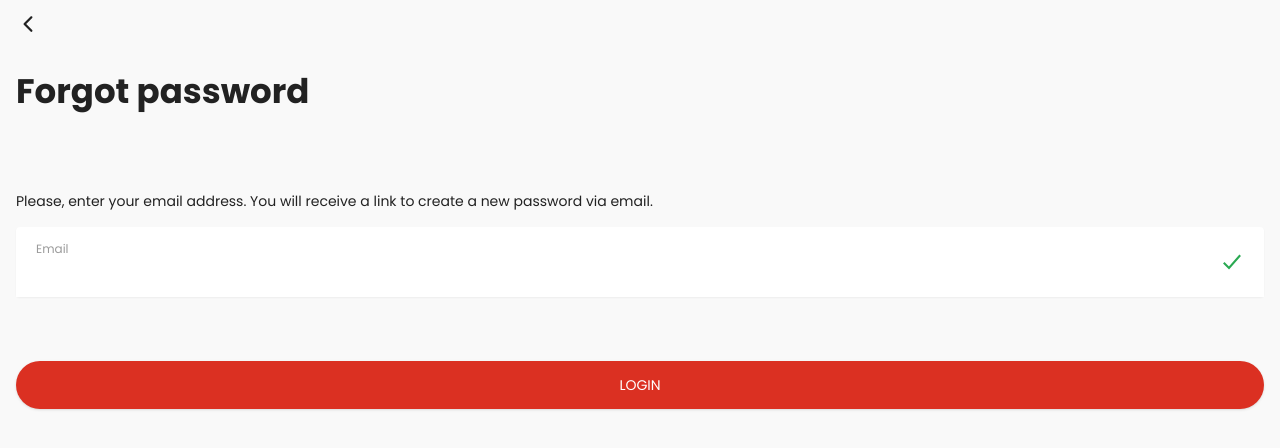
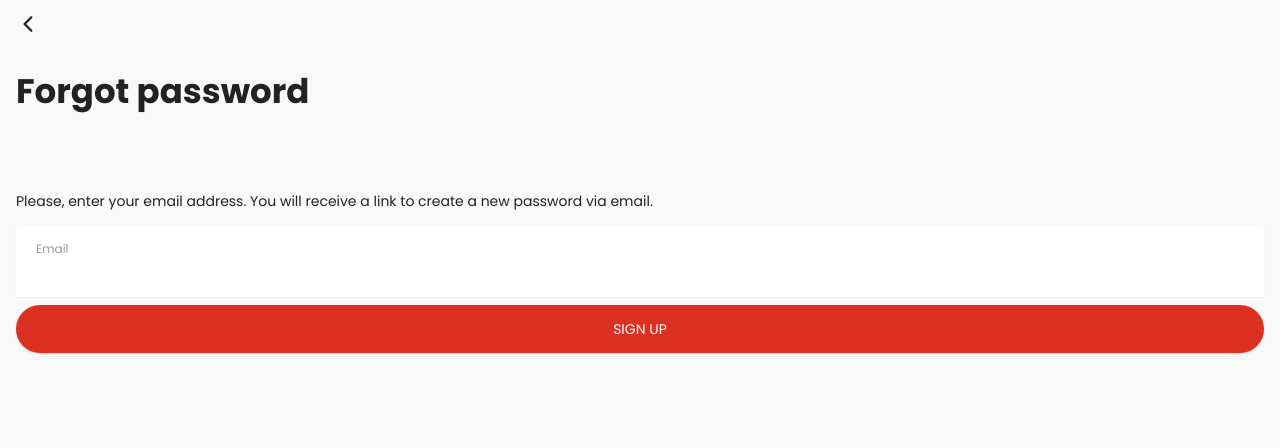
Before and after one commit to dExtinctedCoder/Athenyx, a React (Vite) app: page /forgot in a window 1280 px wide. Shown: the top 448 px of the page. Built offline with nearby package versions, Linux system fonts and the light colour scheme.

Commit message:
(feat): implement form submission logic

```diff
--- a/src/pages/forgotpassword.tsx
+++ b/src/pages/forgotpassword.tsx
@@ -1,7 +1,12 @@
 import { IoIosArrowBack } from "react-icons/io";
 import { IoCheckmarkSharp } from "react-icons/io5";
-import { Formik, Form, Field } from 'formik'
+import { Formik, Form, Field, ErrorMessage, FormikState } from 'formik'
 import { Link } from 'react-router-dom'
+import * as Yup from 'yup'
+
+type ValuesType = {
+  email: string
+}
 
 const Forgot = () => {
 
@@ -10,26 +15,33 @@ const Forgot = () => {
     password: "",
   }
 
-  const onSubmit = () => { }
+  const validationSchema = Yup.object({
+    email: Yup.string().email("Not a valid email address. Should be your@email.com").required("This field is required"),
+  })
 
+  const onSubmit = (values: ValuesType, { resetForm }: { resetForm: (nextState?: Partial<FormikState<ValuesType>>) => void }) => {
+    console.log(values);
+    resetForm()
+  }
   return (
     <div className="px-4">
       <Link to="" className="py-3 block"><IoIosArrowBack className="w-6 h-6" /></Link>
       <h2 className="py-[18px] text-[34px] font-bold">Forgot password</h2>
-      <Formik onSubmit={onSubmit} initialValues={initialValues}>
+      <Formik onSubmit={onSubmit} initialValues={initialValues} validationSchema={validationSchema}>
         {
           (formik) => {
-            const { dirty } = formik
-            dirty
+            const { isSubmitting, errors, touched } = formik
             return (
               <Form className="pt-14">
                 <p className="mb-4 text-sm fomt-medium leading-5">Please, enter your email address. You will receive a link to create a new password via email.</p>
-                <div className="relative mb-2 pt-[14px] rounded bg-white shadow-sm flex flex-col">
+                <div style={{ border: (errors.email && touched.email) ? '2px solid red' : 'none' }} className="relative mb-2 pt-[14px] rounded bg-white shadow-sm flex flex-col">
                   <label className="px-5 text-[#9B9B9B] text-xs" htmlFor="email">Email</label>
                   <Field className="px-5 pb-4 pt-1 font-medium text-sm leading-[20px] focus:outline-none active:outline-none" type="text" name="email" id="email" required placeholder="" />
-                  <IoCheckmarkSharp color="#2AA952" className="w-6 h-6 absolute right-5 top-1/2 -translate-y-1/2" />
+                  {(!errors.email && touched.email) ?
+                    <IoCheckmarkSharp color="#2AA952" className="w-6 h-6 absolute right-5 top-1/2 -translate-y-1/2" /> : ""}
                 </div>
-                <button type="submit" className="my-14 bg-[#DB3022] text-white cursor-pointer text-sm fomt-medium rounded-3xl shadow py-[14px] w-full">LOGIN</button>
+                <ErrorMessage className="text-red-600 text-sm inline-block mb-4" key="email_field--error_id" id="email_field--error_id" component="small" name="email" />
+                <button disabled={isSubmitting} type="submit" className="bg-[#DB3022] disabled:bg-gray-400 disabled:opacity-30 disabled:cursor-not-allowed text-white cursor-pointer text-sm fomt-medium rounded-3xl shadow py-[14px] w-full">SIGN UP</button>
               </Form>
             )
           }
--- a/src/pages/login.tsx
+++ b/src/pages/login.tsx
@@ -1,8 +1,14 @@
 import { FaLongArrowAltRight } from "react-icons/fa";
 import { IoIosArrowBack } from "react-icons/io";
 import { IoCheckmarkSharp } from "react-icons/io5";
-import { Formik, Form, Field } from 'formik'
+import { Formik, Form, Field, ErrorMessage, FormikState } from 'formik'
 import { Link } from 'react-router-dom'
+import * as Yup from 'yup'
+
+type ValuesType = {
+  email: string
+  password: string
+}
 
 const Login = () => {
 
@@ -11,31 +17,41 @@ const Login = () => {
     password: "",
   }
 
-  const onSubmit = () => { }
+  const validationSchema = Yup.object({
+    email: Yup.string().email("Invalid email format").required("This field is required"),
+    password: Yup.string().min(7, "Password cannot be less than 7 characters").matches(/^(?=.*\d)(?=.*[a-z])(?=.*[A-Z])(?=.*[a-zA-Z]).{7,}$/, "Password should contain at least one capital letter, one small letter and one number (e.g Johndoe1)").required("This field is required"),
+  })
 
+  const onSubmit = (values: ValuesType, { resetForm }: { resetForm: (nextState?: Partial<FormikState<ValuesType>>) => void }) => {
+    console.log(values);
+    resetForm()
+  }
   return (
     <div className="px-4">
       <Link to="" className="py-3 block"><IoIosArrowBack className="w-6 h-6" /></Link>
       <h2 className="py-[18px] text-[34px] font-bold">Login</h2>
-      <Formik onSubmit={onSubmit} initialValues={initialValues}>
+      <Formik onSubmit={onSubmit} initialValues={initialValues} validationSchema={validationSchema}>
         {
           (formik) => {
-            const { dirty } = formik
-            dirty
+            const { isSubmitting, errors, touched } = formik
             return (
               <Form className="pt-14">
                 <div className="relative mb-2 pt-[14px] rounded bg-white shadow-sm flex flex-col">
                   <label className="px-5 text-[#9B9B9B] text-xs" htmlFor="email">Email</label>
                   <Field className="px-5 pb-4 pt-1 font-medium text-sm leading-[20px] focus:outline-none active:outline-none" type="text" name="email" id="email" required placeholder="" />
-                  <IoCheckmarkSharp color="#2AA952" className="w-6 h-6 absolute right-5 top-1/2 -translate-y-1/2" />
+                  {(!errors.email && touched.email) ?
+                    <IoCheckmarkSharp color="#2AA952" className="w-6 h-6 absolute right-5 top-1/2 -translate-y-1/2" /> : ""}
                 </div>
+                <ErrorMessage className="text-red-600 text-sm" key="email_field--error_id" id="email_field--error_id" component="small" name="email" />
                 <div className="relative mb-2 rounded bg-white shadow-sm flex flex-col">
                   <label className="px-5 text-[#9B9B9B] text-xs" htmlFor="password" hidden></label>
                   <Field className="px-5 py-[21.5px] font-medium text-sm leading-[20px] focus:outline-none active:outline-none" type="password" name="password" id="password" required placeholder="Password" />
-                  <IoCheckmarkSharp color="#2AA952" className="w-6 h-6 absolute right-5 top-1/2 -translate-y-1/2" />
+                  {(!errors.password && touched.password) ?
+                    <IoCheckmarkSharp color="#2AA952" className="w-6 h-6 absolute right-5 top-1/2 -translate-y-1/2" /> : ""}
                 </div>
+                <ErrorMessage className="text-red-600 text-sm" key="password_field--error_id" id="password_field--error_id" component="small" name="password" />
                 <p className="py-4 flex items-center justify-end text-sm font-medium"><Link to="/forgot">Forgot your password?<FaLongArrowAltRight className="ml-1 inline w-6 h-6" color="#DB3022" /></Link></p>
-                <button type="submit" className="bg-[#DB3022] text-white cursor-pointer text-sm fomt-medium rounded-3xl shadow py-[14px] w-full">LOGIN</button>
+                <button disabled={isSubmitting} type="submit" className="bg-[#DB3022] disabled:bg-gray-400 disabled:opacity-30 disabled:cursor-not-allowed text-white cursor-pointer text-sm fomt-medium rounded-3xl shadow py-[14px] w-full">SIGN UP</button>
               </Form>
             )
           }
--- a/src/pages/signup.tsx
+++ b/src/pages/signup.tsx
@@ -1,8 +1,15 @@
 import { FaLongArrowAltRight } from "react-icons/fa";
 import { IoIosArrowBack } from "react-icons/io";
 import { IoCheckmarkSharp } from "react-icons/io5";
-import { Formik, Form, Field } from 'formik'
+import { Formik, Form, Field, ErrorMessage, FormikState } from 'formik'
 import { Link } from 'react-router-dom'
+import * as Yup from 'yup'
+
+interface ValuesType {
+  name: string
+  email: string
+  password: string
+}
 
 const Signup = () => {
 
@@ -12,36 +19,50 @@ const Signup = () => {
     password: "",
   }
 
-  const onSubmit = () => { }
+  const validationSchema = Yup.object({
+    name: Yup.string().min(3, 'name is too short').required('This field is required'),
+    email: Yup.string().email("Invalid email format").required("This field is required"),
+    password: Yup.string().min(7, "Password cannot be less than 7 characters").matches(/^(?=.*\d)(?=.*[a-z])(?=.*[A-Z])(?=.*[a-zA-Z]).{7,}$/, "Password should contain at least one capital letter, one small letter and one number (e.g Johndoe1)").required("This field is required"),
+  })
+
+  const onSubmit = (values: ValuesType, { resetForm }: { resetForm: (nextState?: Partial<FormikState<ValuesType>>) => void }) => {
+    console.log(values);
+    resetForm()
+  }
 
   return (
     <div className="px-4">
       <Link to="" className="py-3 block"><IoIosArrowBack className="w-6 h-6" /></Link>
       <h2 className="py-[18px] text-[34px] font-bold">Sign up</h2>
-      <Formik onSubmit={onSubmit} initialValues={initialValues}>
+      <Formik onSubmit={onSubmit} initialValues={initialValues} validationSchema={validationSchema}>
         {
           (formik) => {
-            const { dirty } = formik
-            dirty
+            const { isSubmitting, errors, touched } = formik
             return (
               <Form className="pt-14">
                 <div className="relative mb-2 pt-[14px] rounded bg-white shadow-sm flex flex-col">
                   <label className="px-5 text-[#9B9B9B] text-xs" htmlFor="name">Name</label>
-                  <Field className="px-5 pb-4 pt-1 font-medium text-sm leading-[20px] focus:outline-none active:outline-none" type="text" name="name" id="name" required placeholder="" />
-                  <IoCheckmarkSharp color="#2AA952" className="w-6 h-6 absolute right-5 top-1/2 -translate-y-1/2" />
+                  <Field className="px-5 pb-4 pt-1 font-medium text-sm leading-[20px] focus:outline-none active:outline-none" type="text" name="name" id="name" placeholder="" required />
+                  {(!errors.name && touched.name) ?
+                    <IoCheckmarkSharp color="#2AA952" className="w-6 h-6 absolute right-5 top-1/2 -translate-y-1/2" /> : ""}
                 </div>
+                <ErrorMessage className="text-red-600 text-sm" key="name_field--error_id" id="name_field--error_id" component="small" name="name" />
                 <div className="relative mb-2 pt-[14px] rounded bg-white shadow-sm flex flex-col">
                   <label className="px-5 text-[#9B9B9B] text-xs" htmlFor="email">Email</label>
-                  <Field className="px-5 pb-4 pt-1 font-medium text-sm leading-[20px] focus:outline-none active:outline-none" type="text" name="email" id="email" required placeholder="" />
-                  <IoCheckmarkSharp color="#2AA952" className="w-6 h-6 absolute right-5 top-1/2 -translate-y-1/2" />
+                  <Field className="px-5 pb-4 pt-1 font-medium text-sm leading-[20px] focus:outline-none active:outline-none" type="text" name="email" id="email" placeholder="" required />
+                  {(!errors.email && touched.email) ?
+                    <IoCheckmarkSharp color="#2AA952" className="w-6 h-6 absolute right-5 top-1/2 -translate-y-1/2" /> : ""}
                 </div>
+                <ErrorMessage className="text-red-600 text-sm" key="email_field--error_id" id="email_field--error_id" component="small" name="email" />
                 <div className="relative mb-2 rounded bg-white shadow-sm flex flex-col">
                   <label className="px-5 text-[#9B9B9B] text-xs" htmlFor="password" hidden></label>
-                  <Field className="px-5 py-[21.5px] font-medium text-sm leading-[20px] focus:outline-none active:outline-none" type="password" name="password" id="password" required placeholder="Password" />
-                  <IoCheckmarkSharp color="#2AA952" className="w-6 h-6 absolute right-5 top-1/2 -translate-y-1/2" />
+                  <Field className="px-5 py-[21.5px] font-medium text-sm leading-[20px] focus:outline-none active:outline-none" type="password" name="password" id="password" placeholder="Password" required />
+                  {(!errors.password && touched.password) ?
+                    <IoCheckmarkSharp color="#2AA952" className="w-6 h-6 absolute right-5 top-1/2 -translate-y-1/2" /> : ""}
                 </div>
+                <ErrorMessage className="text-red-600 text-sm" key="password_field--error_id" id="password_field--error_id" component="small" name="password" />
                 <p className="py-4 flex items-center justify-end text-sm font-medium"><Link to="/login">Already have an account? <FaLongArrowAltRight className="ml-1 inline w-6 h-6" color="#DB3022" /></Link></p>
-                <button type="submit" className="bg-[#DB3022] text-white cursor-pointer text-sm fomt-medium rounded-3xl shadow py-[14px] w-full">SIGN UP</button>
+                <button disabled={isSubmitting} type="submit" className="bg-[#DB3022] disabled:bg-gray-400 disabled:opacity-30 disabled:cursor-not-allowed text-white cursor-pointer text-sm fomt-medium rounded-3xl shadow py-[14px] w-full">SIGN UP</button>
               </Form>
             )
           }
```
